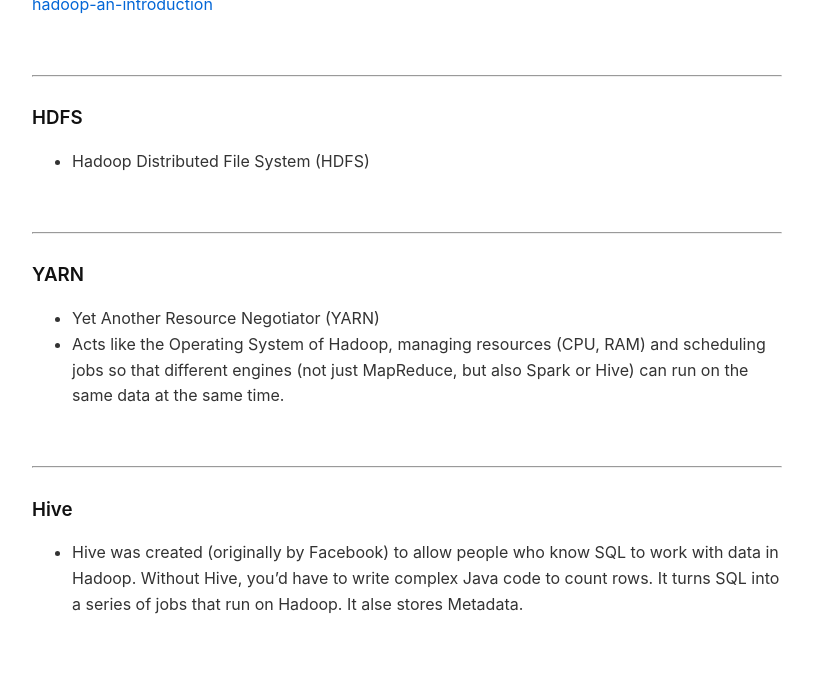
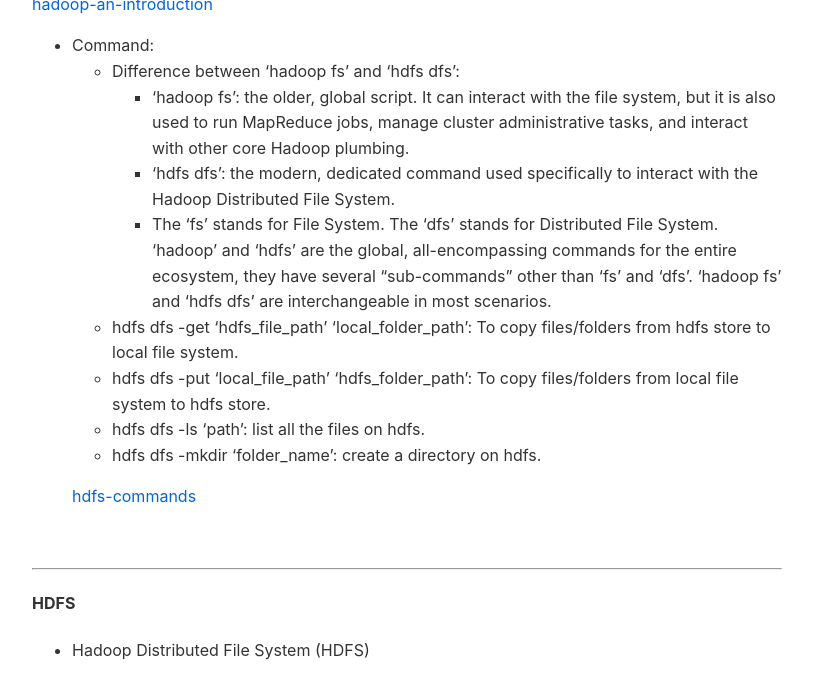
Before and after one commit to zixs0423/tech_note, a Jekyll site: the page built from docs/notes/database.md, in a window 1280 px wide and 900 px high, scrolled down 5574 px, cut to the strip 225-900 px from the top of the window. Shown: the whole strip, without its empty margins (233-1046 px from the left). Built offline with Jekyll 4.4.1, drawn with Linux system fonts in a browser that asks for light colours; some of the changed text lies outside the part shown.

Commit message:
Add hdfs and linux commands

````diff
--- a/docs/notes/database.md
+++ b/docs/notes/database.md
@@ -20,9 +20,9 @@
     - [Kubernetes](#kubernetes)
     - [Cloud](#cloud)
     - [Hadoop](#hadoop)
-    - [HDFS](#hdfs)
-    - [YARN](#yarn)
-    - [Hive](#hive)
+      - [HDFS](#hdfs)
+      - [YARN](#yarn)
+      - [Hive](#hive)
   - [Engines](#engines)
     - [MapReduce](#mapreduce)
     - [Spark](#spark)
@@ -94,7 +94,7 @@
   ```
   SELECT column_name1,
        window_function(column_name2)
-       OVER ([PARTITION BY column_name3] [ORDER BY column_name4]) AS new_column
+       OVER (PARTITION BY column_name3 ORDER BY column_name4 ROWS BETWEEN N PRECEDING/CURRENT ROW AND M FOLLOWING) AS new_column
   FROM table_name;
   ```
 * Ranking:
@@ -207,11 +207,24 @@
 
 [hadoop-an-introduction](https://www.geeksforgeeks.org/big-data/hadoop-an-introduction/)
 
+* Command:
+  * Difference between 'hadoop fs' and 'hdfs dfs':
+    * 'hadoop fs': the older, global script. It can interact with the file system, but it is also used to run MapReduce jobs, manage cluster administrative tasks, and interact with other core Hadoop plumbing.
+    * 'hdfs dfs': the modern, dedicated command used specifically to interact with the Hadoop Distributed File System.
+    * The 'fs' stands for File System. The 'dfs' stands for Distributed File System. 'hadoop' and 'hdfs' are the global, all-encompassing commands for the entire ecosystem, they have several "sub-commands" other than 'fs' and 'dfs'. 'hadoop fs' and 'hdfs dfs' are interchangeable in most scenarios.
+  * hdfs dfs -get 'hdfs_file_path' 'local_folder_path': To copy files/folders from hdfs store to local file system.
+  * hdfs dfs -put 'local_file_path' 'hdfs_folder_path': To copy files/folders from local file system to hdfs store.
+  * hdfs dfs -ls 'path': list all the files on hdfs.
+  * hdfs dfs -mkdir 'folder_name': create a directory on hdfs.
+
+  [hdfs-commands](https://www.geeksforgeeks.org/linux-unix/hdfs-commands/)
+
+
 <br>
 
 ---
 
-### HDFS
+#### HDFS
 
 * Hadoop Distributed File System (HDFS)
 
@@ -219,7 +232,7 @@
 
 ---
 
-### YARN
+#### YARN
 
 * Yet Another Resource Negotiator (YARN)
 * Acts like the Operating System of Hadoop, managing resources (CPU, RAM) and scheduling jobs so that different engines (not just MapReduce, but also Spark or Hive) can run on the same data at the same time.
@@ -228,7 +241,7 @@
 
 ---
 
-### Hive
+#### Hive
 
 * Hive was created (originally by Facebook) to allow people who know SQL to work with data in Hadoop. Without Hive, you’d have to write complex Java code to count rows. It turns SQL into a series of jobs that run on Hadoop. It alse stores Metadata.
 
````
Also changed, not shown: docs/notes/backend.md (+22 -4 lines), docs/notes/operating_system.md (+24 -7 lines), docs/images/java_execution.png (added).
